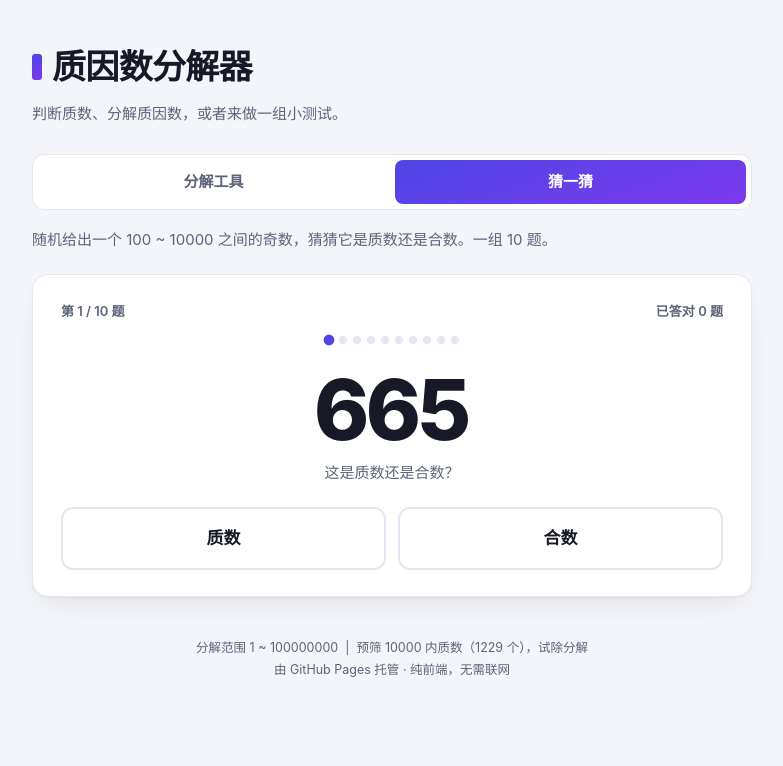
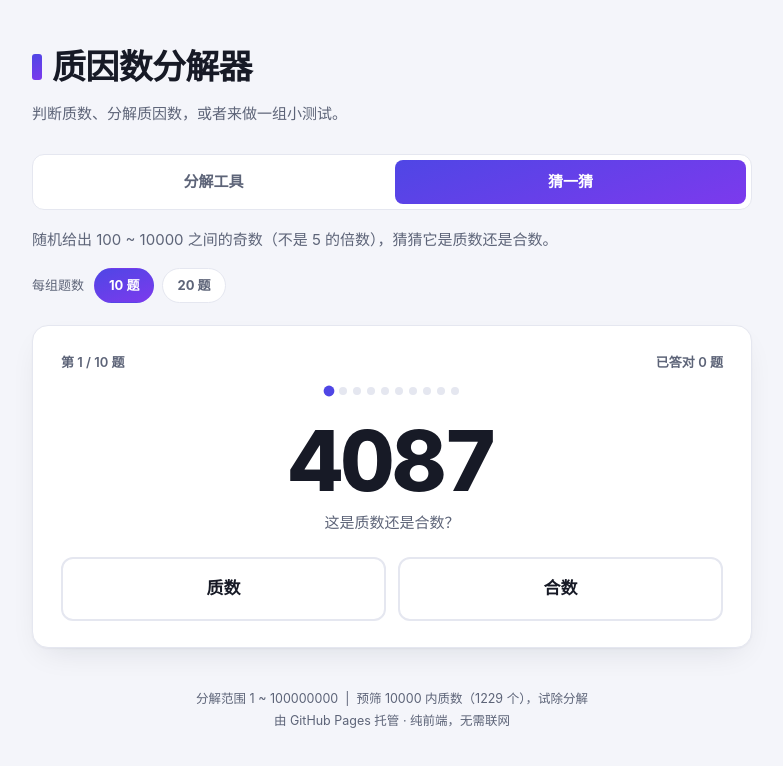
Before and after one commit to Lyx152666/prime-factor, a plain HTML site: page index.html in a window 1280 px wide. Both pictures are taken after a click on the tab "猜一猜". Shown: the whole page, without its empty margins (248-1031 px from the left). Drawn offline with Linux system fonts and the light colour scheme.

Commit message:
猜一猜：排除5的倍数，题数可选10或20

```diff
--- a/index.html
+++ b/index.html
@@ -277,6 +277,40 @@
 
   /* ---------- 猜一猜 ---------- */
 
+  .quiz-size {
+    display: flex;
+    align-items: center;
+    gap: 8px;
+    margin-top: 16px;
+  }
+
+  .quiz-size-label {
+    font-size: 13px;
+    color: var(--ink-2);
+    margin-right: 2px;
+  }
+
+  .size-btn {
+    font: inherit;
+    font-size: 13px;
+    font-weight: 700;
+    padding: 6px 14px;
+    border-radius: 999px;
+    border: 1px solid var(--line);
+    background: var(--card);
+    color: var(--ink-2);
+    cursor: pointer;
+    transition: color .15s, border-color .15s, background .15s;
+  }
+
+  .size-btn:hover { color: var(--accent); border-color: var(--accent); }
+
+  .size-btn.active {
+    color: #fff;
+    border-color: transparent;
+    background: linear-gradient(160deg, var(--accent), var(--accent-2));
+  }
+
   .quiz-card {
     margin-top: 22px;
     text-align: center;
@@ -480,7 +514,14 @@
   </section>
 
   <section id="mode-quiz" class="panel" hidden>
-    <p class="sub">随机给出一个 100 ~ 10000 之间的奇数，猜猜它是质数还是合数。一组 10 题。</p>
+    <p class="sub">随机给出 100 ~ 10000 之间的奇数（不是 5 的倍数），猜猜它是质数还是合数。</p>
+
+    <div class="quiz-size" aria-label="每组题数">
+      <span class="quiz-size-label">每组题数</span>
+      <button class="size-btn active" type="button" data-size="10" aria-pressed="true">10 题</button>
+      <button class="size-btn" type="button" data-size="20" aria-pressed="false">20 题</button>
+    </div>
+
     <section id="quiz" aria-live="polite"></section>
   </section>
 
@@ -669,35 +710,65 @@
   }
 
   /* ============================================================
-   * 6. 猜一猜：随机奇数，猜质数还是合数，一组 10 题
+   * 6. 猜一猜：随机奇数（不含 5 的倍数），猜质数还是合数
    * ============================================================ */
-  var QUIZ_TOTAL = 10;
-  var QUIZ_LO = 101;      // 100 以上第一个奇数
-  var QUIZ_HI = 9999;     // 10000 以内最后一个奇数
+  var QUIZ_LO = 101;            // 100 以上第一个奇数
+  var QUIZ_HI = 9999;           // 10000 以内最后一个奇数
+  var QUIZ_SIZES = [10, 20];    // 可选题数
+  var quizSize = 10;
 
   var quizEl = document.getElementById("quiz");
   var quiz = null;
 
-  /* 随机取一个 100~10000 之间的奇数，同组内不重复 */
-  function randomOdd(used) {
-    var count = (QUIZ_HI - QUIZ_LO) / 2 + 1;
-    var n;
-    do {
-      n = QUIZ_LO + 2 * Math.floor(Math.random() * count);
-    } while (used[n]);
-    used[n] = true;
-    return n;
+  /* 候选池：100 ~ 10000 之间、不是 5 的倍数的奇数 */
+  var QUIZ_POOL = (function () {
+    var list = [];
+    for (var n = QUIZ_LO; n <= QUIZ_HI; n += 2) {
+      if (n % 5 !== 0) list.push(n);
+    }
+    return list;
+  })();
+
+  /* 从候选池里不重复地随机取 k 个（部分洗牌，复杂度 O(k)） */
+  function pickNumbers(k) {
+    var pool = QUIZ_POOL.slice();
+    for (var i = 0; i < k; i++) {
+      var j = i + Math.floor(Math.random() * (pool.length - i));
+      var tmp = pool[i];
+      pool[i] = pool[j];
+      pool[j] = tmp;
+    }
+    return pool.slice(0, k);
   }
 
   function isPrimeFactors(factors) {
     return factors.length === 1 && factors[0][1] === 1;
   }
 
-  function newQuiz() {
-    var used = Object.create(null);
-    quiz = { numbers: [], index: 0, correct: 0, answered: false, finished: false, results: [], lastCorrect: false };
-    for (var i = 0; i < QUIZ_TOTAL; i++) quiz.numbers.push(randomOdd(used));
+  function newQuiz(size) {
+    if (size === 10 || size === 20) quizSize = size;
+    quiz = {
+      numbers: pickNumbers(quizSize),
+      total: quizSize,
+      index: 0,
+      correct: 0,
+      answered: false,
+      finished: false,
+      results: [],
+      lastCorrect: false
+    };
+    syncSizeButtons();
     renderQuiz();
+  }
+
+  /* 同步题数按钮的选中状态 */
+  function syncSizeButtons() {
+    var btns = document.querySelectorAll(".size-btn");
+    for (var i = 0; i < btns.length; i++) {
+      var on = Number(btns[i].getAttribute("data-size")) === quizSize;
+      btns[i].classList.toggle("active", on);
+      btns[i].setAttribute("aria-pressed", on ? "true" : "false");
+    }
   }
 
   function answerQuiz(guess) {
@@ -715,7 +786,7 @@
 
   function nextQuiz() {
     if (!quiz || !quiz.answered || quiz.finished) return;
-    if (quiz.index + 1 >= QUIZ_TOTAL) {
+    if (quiz.index + 1 >= quiz.total) {
       quiz.finished = true;
     } else {
       quiz.index++;
@@ -724,9 +795,9 @@
     renderQuiz();
   }
 
-  function dotsMarkup(results, current) {
+  function dotsMarkup(results, current, total) {
     var s = '<div class="quiz-dots">';
-    for (var i = 0; i < QUIZ_TOTAL; i++) {
+    for (var i = 0; i < total; i++) {
       var cls = "";
       if (i < results.length) cls = results[i] ? "correct" : "wrong";
       else if (i === current) cls = "current";
@@ -740,16 +811,16 @@
 
     /* ---- 一组结束：给出正确率 ---- */
     if (quiz.finished) {
-      var pct = Math.round((quiz.correct / QUIZ_TOTAL) * 100);
+      var pct = Math.round((quiz.correct / quiz.total) * 100);
       var tone = pct >= 80 ? "good" : pct >= 60 ? "mid" : "bad";
       var judge = pct >= 90 ? "太强了" : pct >= 70 ? "不错" : pct >= 50 ? "再练练" : "多来几组试试";
 
       quizEl.innerHTML =
         '<div class="card quiz-card">' +
-          '<div class="quiz-head"><span>本组完成</span><span>共 ' + QUIZ_TOTAL + " 题</span></div>" +
-          dotsMarkup(quiz.results, -1) +
+          '<div class="quiz-head"><span>本组完成</span><span>共 ' + quiz.total + " 题</span></div>" +
+          dotsMarkup(quiz.results, -1, quiz.total) +
           '<div class="score-big ' + tone + '">' + pct + "<span>%</span></div>" +
-          '<p class="score-text">' + QUIZ_TOTAL + " 题答对 " + quiz.correct + " 题 · " + judge + "</p>" +
+          '<p class="score-text">' + quiz.total + " 题答对 " + quiz.correct + " 题 · " + judge + "</p>" +
           '<button class="btn-next" data-again="1">再来一组</button>' +
         "</div>";
       return;
@@ -761,9 +832,9 @@
     var prime = isPrimeFactors(factors);
 
     var html = '<div class="card quiz-card">' +
-      '<div class="quiz-head"><span>第 ' + (quiz.index + 1) + " / " + QUIZ_TOTAL + " 题</span>" +
+      '<div class="quiz-head"><span>第 ' + (quiz.index + 1) + " / " + quiz.total + " 题</span>" +
       "<span>已答对 " + quiz.correct + " 题</span></div>" +
-      dotsMarkup(quiz.results, quiz.answered ? -1 : quiz.index) +
+      dotsMarkup(quiz.results, quiz.answered ? -1 : quiz.index, quiz.total) +
       '<div class="quiz-number">' + n + "</div>" +
       '<p class="quiz-question">这是质数还是合数？</p>';
 
@@ -786,7 +857,7 @@
       }
       html += "</div>";
       html += '<button class="btn-next" type="button" data-next="1">' +
-        (quiz.index + 1 >= QUIZ_TOTAL ? "看看本组正确率" : "下一题") + "</button>";
+        (quiz.index + 1 >= quiz.total ? "看看本组正确率" : "下一题") + "</button>";
     }
 
     quizEl.innerHTML = html + "</div>";
@@ -826,6 +897,14 @@
     });
   });
 
+  /* 题数按钮：10 题 / 20 题 */
+  var sizeBtns = Array.prototype.slice.call(document.querySelectorAll(".size-btn"));
+  sizeBtns.forEach(function (btn) {
+    btn.addEventListener("click", function () {
+      newQuiz(Number(btn.getAttribute("data-size")));
+    });
+  });
+
   newQuiz();
 
   /* 挂到全局，方便在浏览器控制台里直接调用（也便于自动化测试） */
@@ -841,7 +920,8 @@
       answer: answerQuiz,
       next: nextQuiz,
       state: function () { return quiz; },
-      total: QUIZ_TOTAL
+      poolSize: QUIZ_POOL.length,
+      sizes: QUIZ_SIZES
     }
   };
 })();
```
Also changed, not shown: test.mjs (+57 -33 lines), 1 other file.
